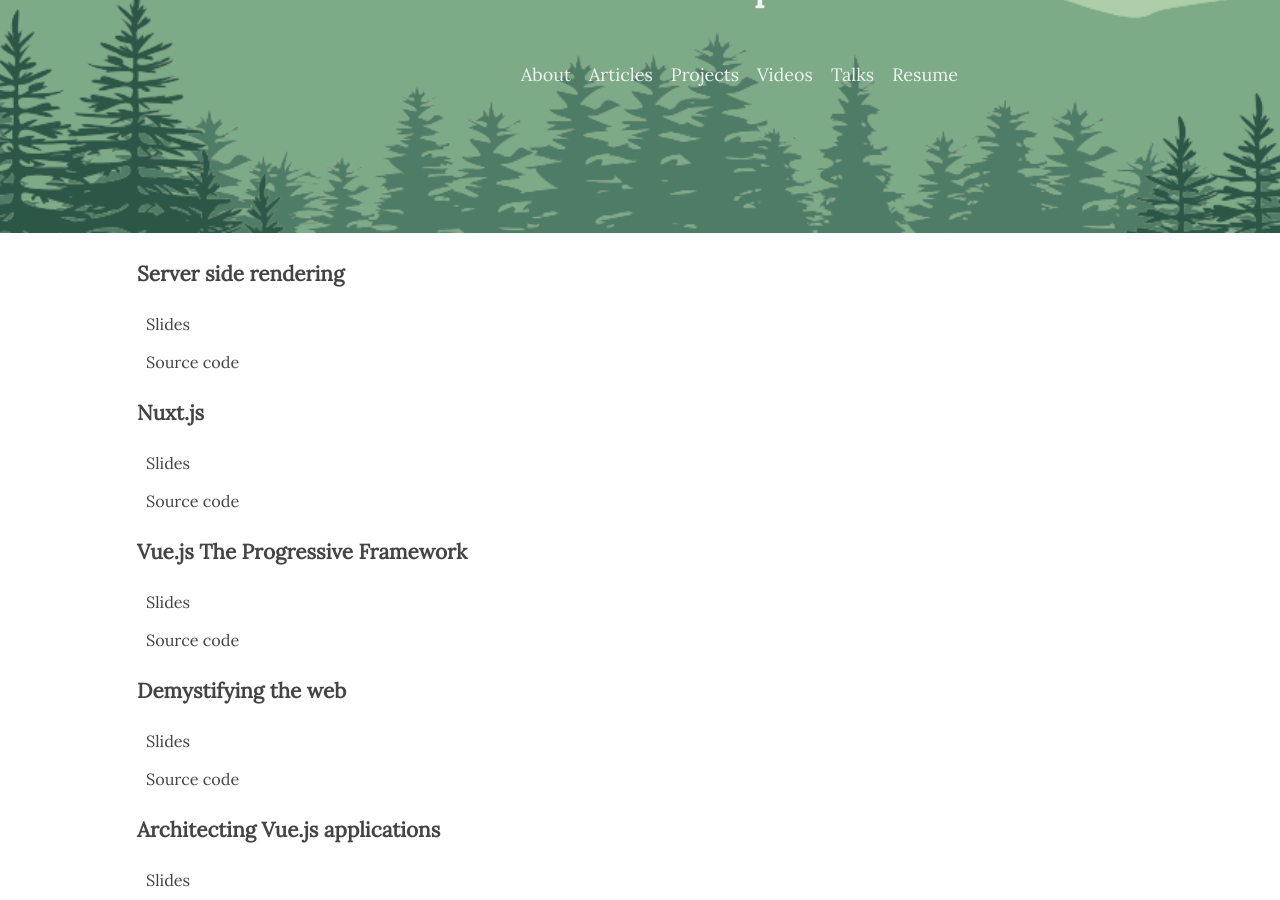
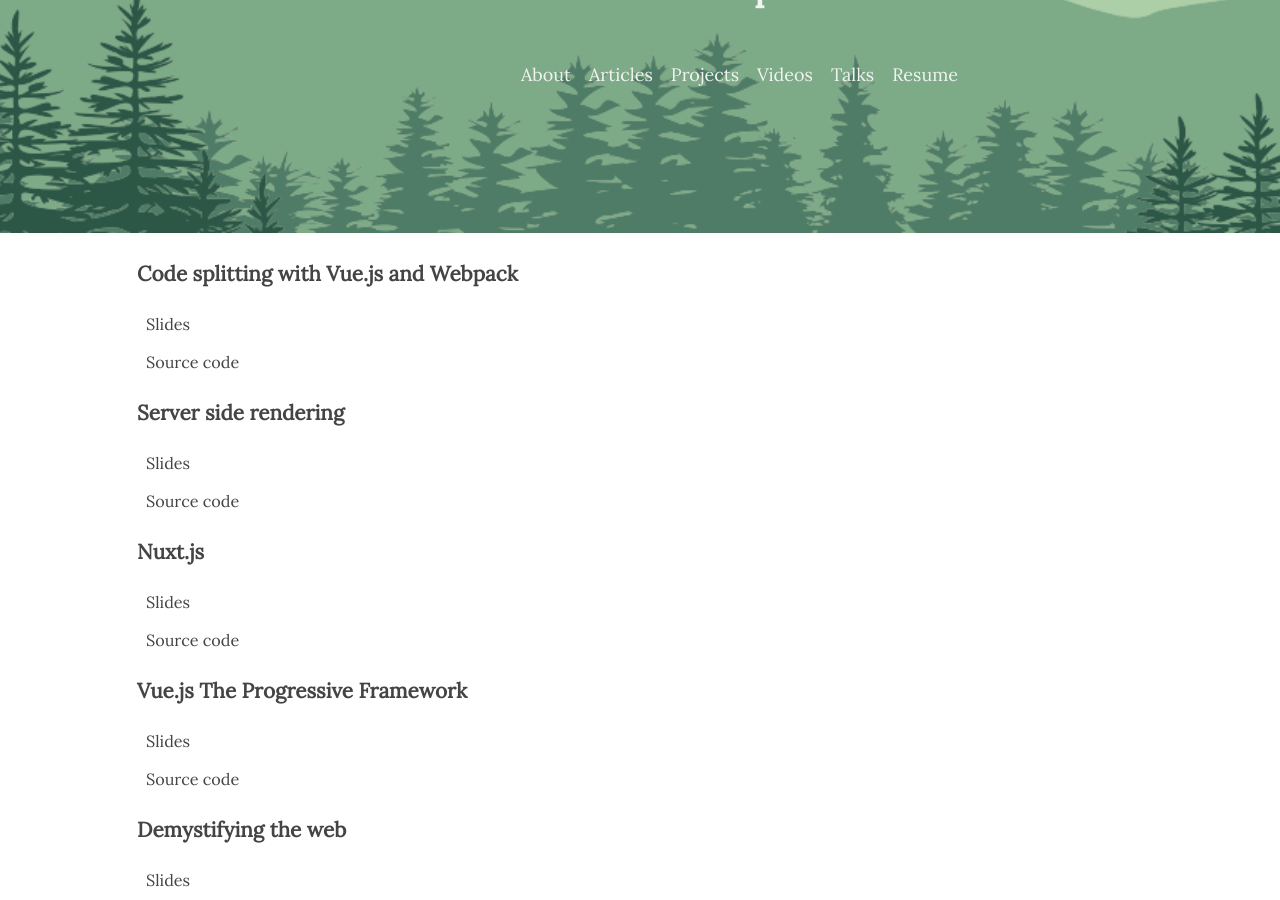
Before and after one commit to Halfeld/website, a Jekyll site: the page built from talks.html, in a window 1280 px wide and 900 px high, scrolled down 397 px. Built offline with Jekyll 4.4.1, drawn with Linux system fonts in a browser that asks for light colours; comment, search, counter and statistics services are not loaded.

Commit message:
Add more one talk

```diff
--- a/_data/talks.yml
+++ b/_data/talks.yml
@@ -1,3 +1,11 @@
+
+- title: Code splitting with Vue.js and Webpack
+  date: Oct 10, 2016
+  slides: https://docs.google.com/presentation/d/1CuutbEvVxILvh1J8B86BQCz4R4EpR0PVxXv9pnJp8mk/edit?usp=sharing
+  source_code: https://github.com/Halfeld/code-splitting-vuejs-talk
+  from:
+    - place: Accenture
+      link: https://www.accenture.com/
 
 - title: Server side rendering
   date: July 31, 2016
```
